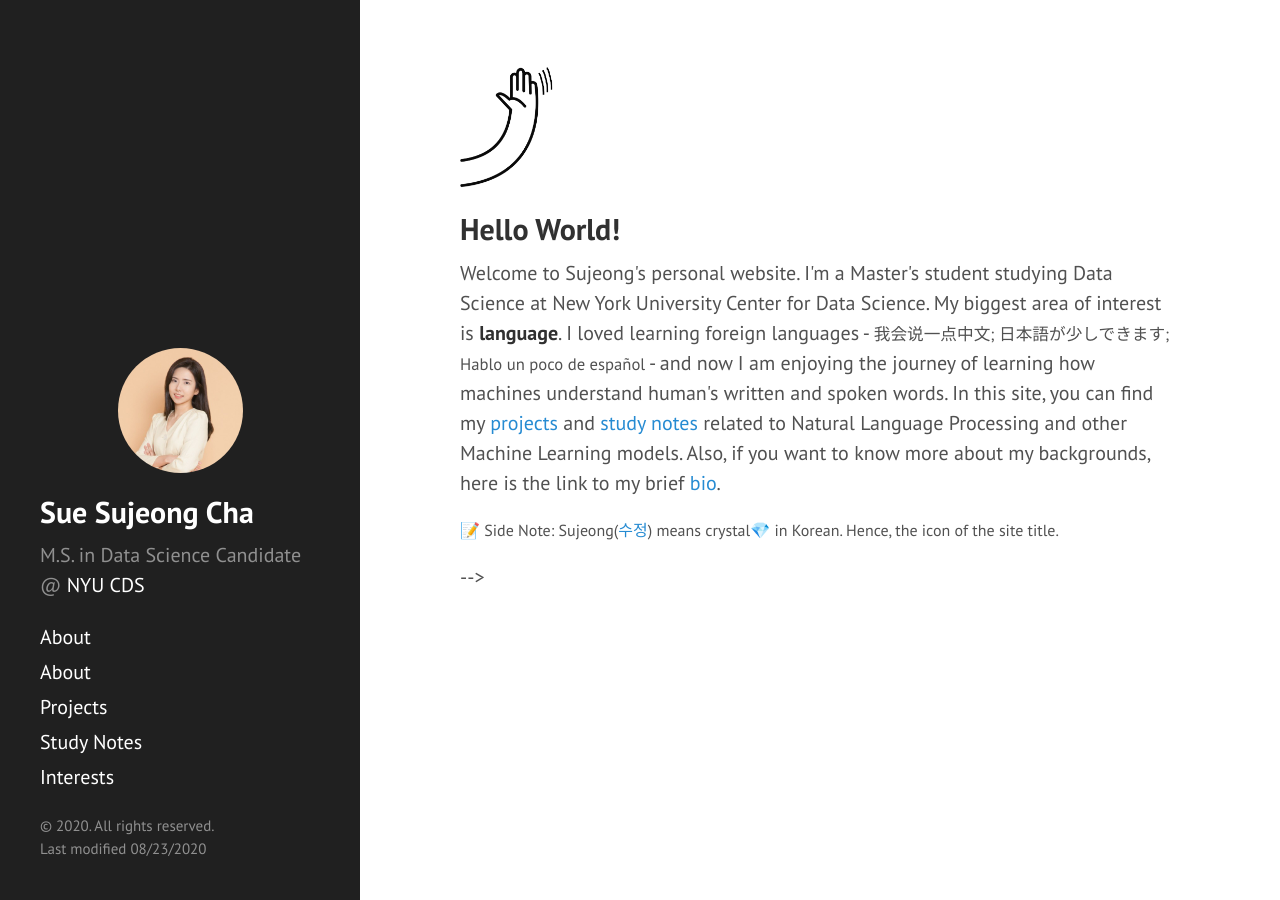
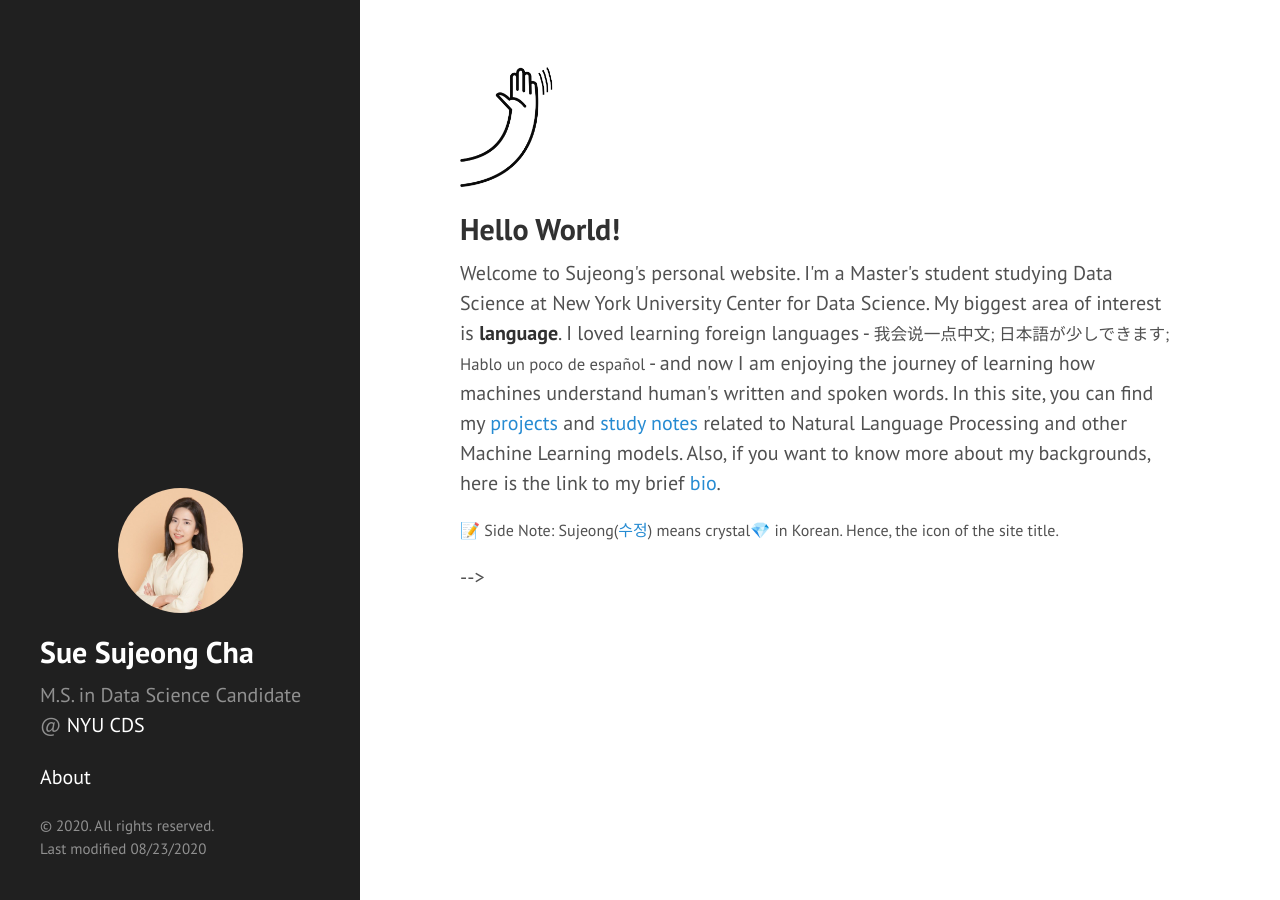
Before and after one commit to sujeongcha/sujeongcha.github.io, a Jekyll site: the page built from index.html, in a window 1280 px wide. Built offline with Jekyll 4.4.1, drawn with Linux system fonts in a browser that asks for light colours; Markdown is read by kramdown in place of the engine named in the settings; the list of posts is cut into pages by our own code.

Commit message:
Update sidebar.html

```diff
--- a/_includes/sidebar.html
+++ b/_includes/sidebar.html
@@ -48,11 +48,6 @@
         {% endif %}
       {% endfor %}
 
-      <a class="sidebar-nav-item" href="{{ site.baseurl }}/about/">About</a>
-      <a class="sidebar-nav-item" href="{{ site.baseurl }}/projects/">Projects</a>
-      <a class="sidebar-nav-item" href="{{ site.baseurl }}/studyNotes/">Study Notes</a>
-      <a class="sidebar-nav-item" href="{{ site.baseurl }}/interests/">Interests</a>
-
     </nav>
 
     <p>
```
